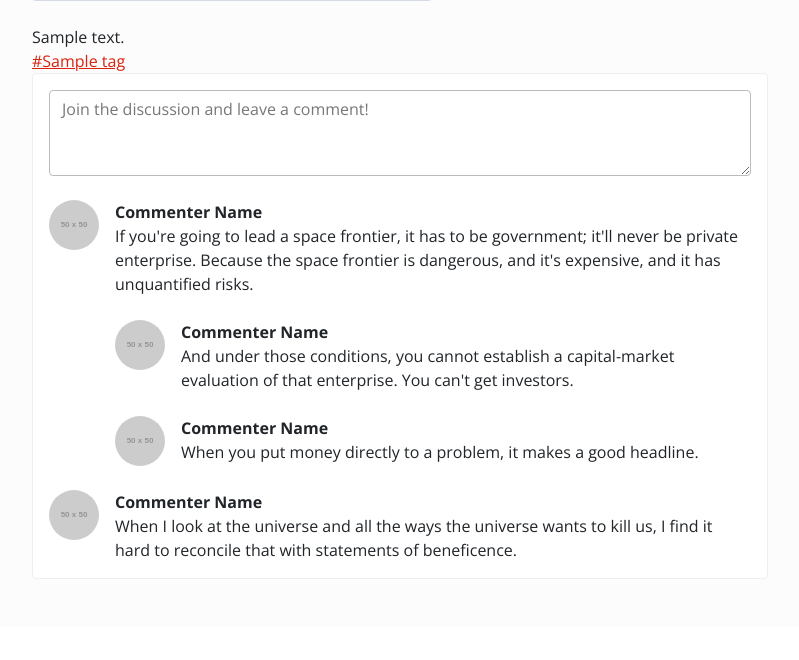
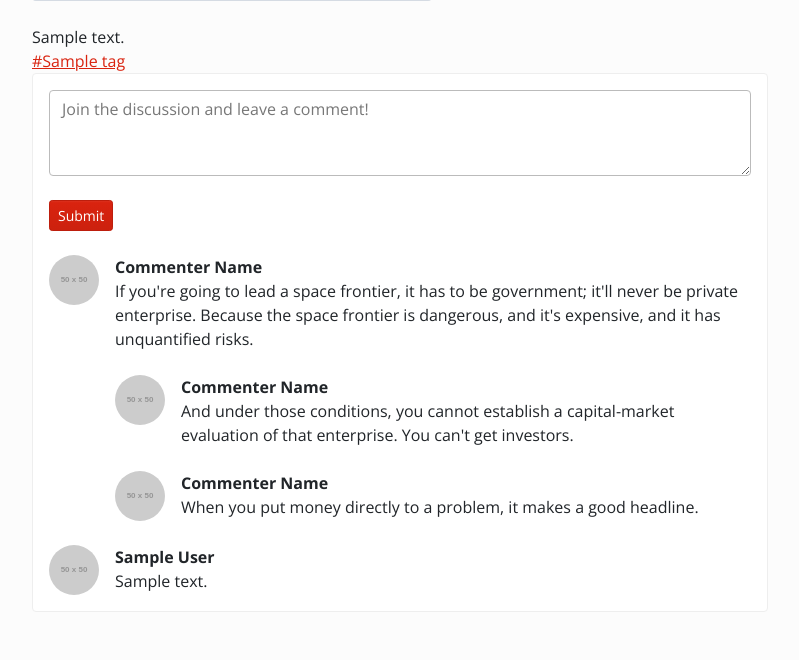
Before and after one commit to woorively/django_my_website, a Django app: template blog/templates/blog/post_detail.html in a window 1280 px wide. Shown: the part 602-1262 px from the top of the page, without its empty margins (50-849 px from the left). Before the commit the page ends 1181 px from the top, so only its background shows below. Run offline with Django 3.2, Linux system fonts and the light colour scheme; the template is opened without the code that fills it: most values are stand-ins (such as "Sample title", 1, 10 or a date in 2020); grey boxes marked "Sample" are stand-in pictures; grey boxes labelled with a size stand in for pictures from a placeholder-image service; some libraries are stand-ins or nearby versions; some web fonts are replaced.

Commit message:
comment on post detail page

```diff
--- a/blog/admin.py
+++ b/blog/admin.py
@@ -1,5 +1,5 @@
 from django.contrib import admin
-from .models import Post, Category, Tag
+from .models import Post, Category, Tag, Comment
 
 
 class CategoryAdmin(admin.ModelAdmin):
@@ -10,5 +10,6 @@ class TagAdmin(admin.ModelAdmin):
     prepopulated_fields = {'slug': ('name', )}
 
 admin.site.register(Post)
+admin.site.register(Comment)
 admin.site.register(Category, CategoryAdmin)
 admin.site.register(Tag, TagAdmin)
--- a/blog/models.py
+++ b/blog/models.py
@@ -60,3 +60,6 @@ class Comment(models.Model):
     post = models.ForeignKey(Post, on_delete=models.CASCADE)
     text = MarkdownxField()
     author = models.ForeignKey(User, on_delete=models.CASCADE)
+
+    def get_markdown_content(self):
+        return markdown(self.text)
--- a/blog/templates/blog/post_detail.html
+++ b/blog/templates/blog/post_detail.html
@@ -51,7 +51,9 @@
     <div class="card bg-light">
         <div class="card-body">
             <!-- Comment form-->
-            <form class="mb-4"><textarea class="form-control" rows="3" placeholder="Join the discussion and leave a comment!"></textarea></form>
+            <form class="mb-4"><textarea class="form-control" rows="3" placeholder="Join the discussion and leave a comment!"></textarea>
+                <br><button type = "submit" class = "btn btn-sm btn-primary" >Submit</button>
+            </form>
             <!-- Comment with nested comments-->
             <div class="d-flex mb-4">
                 <!-- Parent comment-->
@@ -77,14 +79,20 @@
                     </div>
                 </div>
             </div>
-            <!-- Single comment-->
-            <div class="d-flex">
-                <div class="flex-shrink-0"><img class="rounded-circle" src="https://dummyimage.com/50x50/ced4da/6c757d.jpg" alt="..." /></div>
-                <div class="ms-3">
-                    <div class="fw-bold">Commenter Name</div>
-                    When I look at the universe and all the ways the universe wants to kill us, I find it hard to reconcile that with statements of beneficence.
+
+            <div id = "comment-list">
+                <!-- Single comment-->
+                {% for comment in object.comment_set.all %}
+                <div class="d-flex">
+                    <div class="flex-shrink-0"><img class="rounded-circle" src="https://dummyimage.com/50x50/ced4da/6c757d.jpg" alt="..." /></div>
+                    <div class="ms-3">
+                        <div class="fw-bold">{{ comment.author }}</div>
+                        {{ comment.get_markdown_content | safe }}
+                    </div>
                 </div>
+                {% endfor %}
             </div>
+
         </div>
     </div>
 </section>
```
Also changed, not shown: blog/tests.py (+8 -0 lines).
